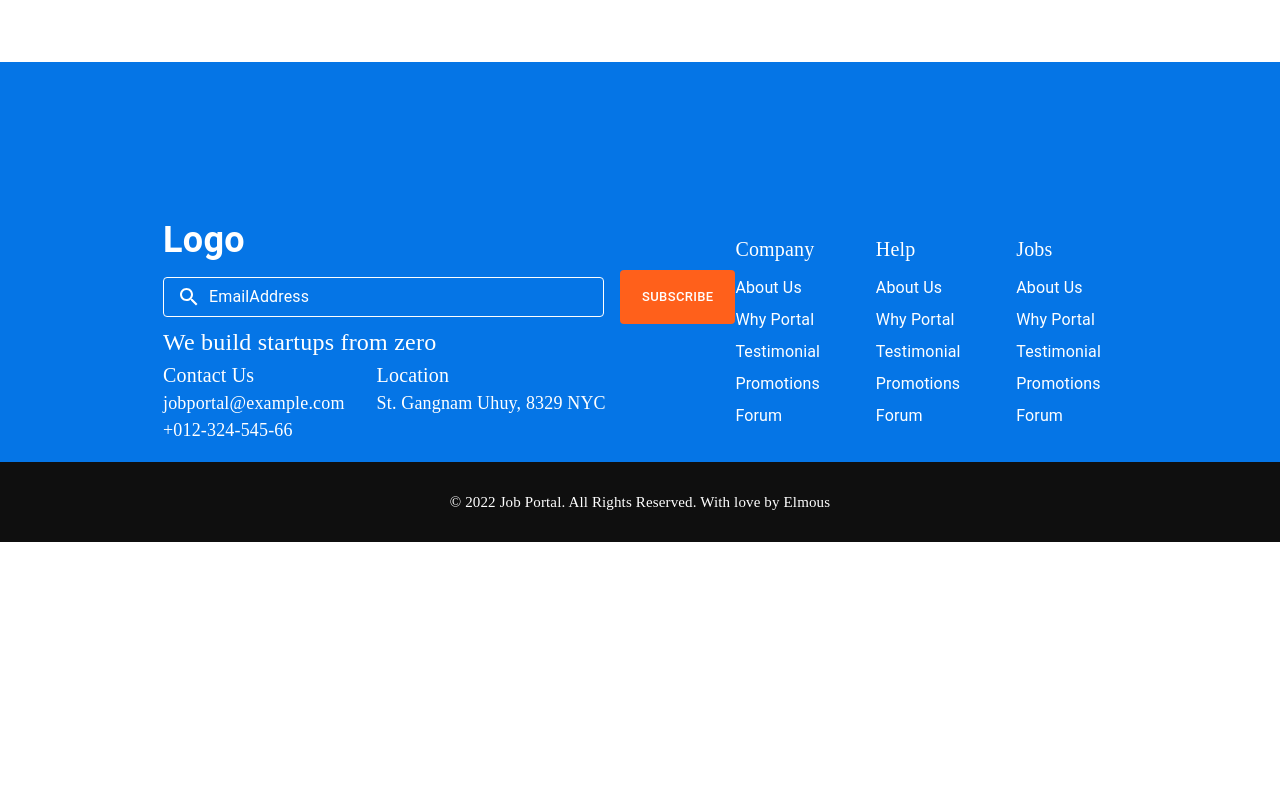
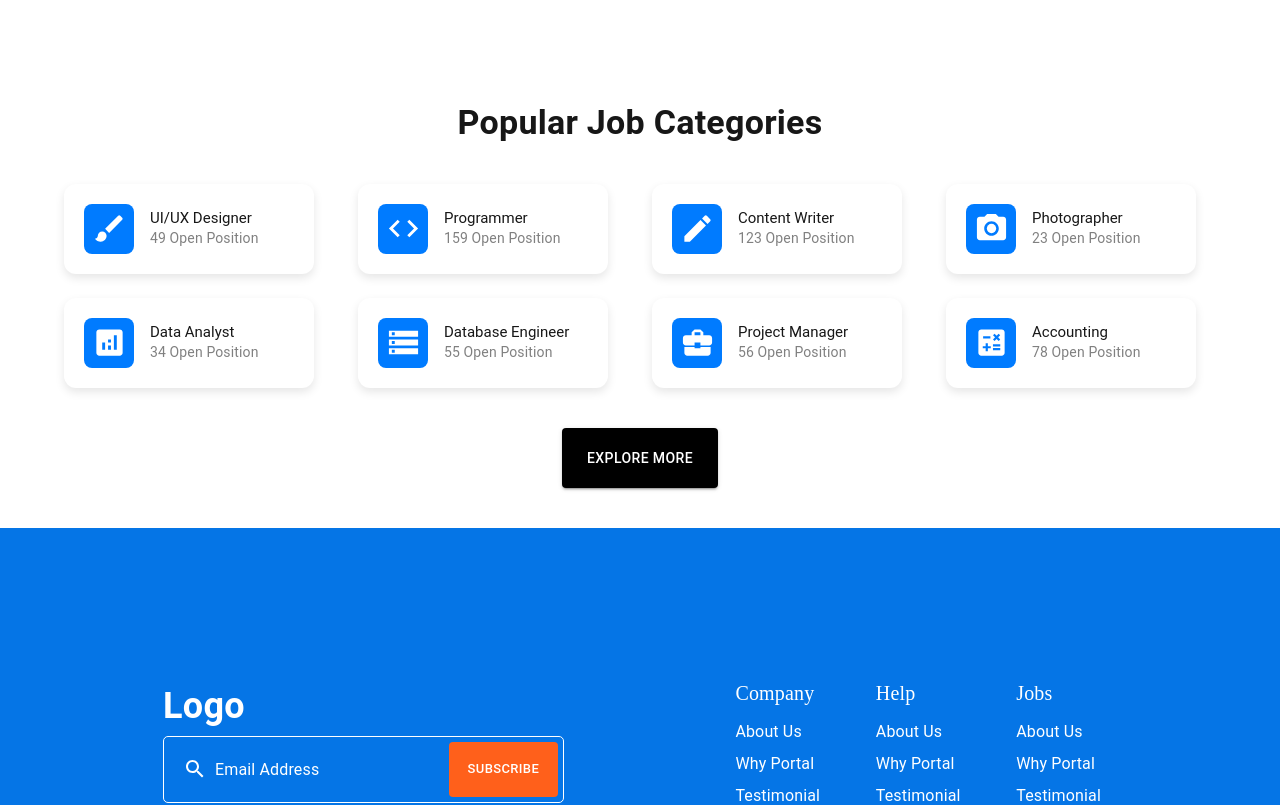
Before and after one commit to asifalidev77/Job-portal, a Next.js app: page / in a window 1280 px wide. Shown: the part 1146-1951 px from the top of the page. Before the commit the page ends 1688 px from the top, so only its background shows below. Built offline with nearby package versions, Linux system fonts and the light colour scheme.

Commit message:
JobCategories

```diff
--- a/src/app/components/Footer.tsx
+++ b/src/app/components/Footer.tsx
@@ -30,7 +30,7 @@ export default function Footer() {
           >
             Logo
           </Typography>
-          <Box sx={{ display: "flex", gap: 2, alignItems: "center" }}>
+          <Box sx={{ display: "flex", gap: 2, alignItems: "center", width: "70%" , border: "1px solid white", borderColor: "white", borderRadius: "5px",padding: "5px" }}>
             <TextField
               sx={{
                 input: {
@@ -39,18 +39,18 @@ export default function Footer() {
                 },
                 "& .MuiOutlinedInput-root": {
                   "& fieldset": {
-                    borderColor: "white", // Default border color
+                    borderColor: "#0575E6", // Default border color
                   },
                   "&:hover fieldset": {
-                    borderColor: "white", // Border color on hover
+                    borderColor: "#0575E6", // Border color on hover
                   },
                   "&.Mui-focused fieldset": {
-                    borderColor: "white", // Border color when focused
+                    borderColor: "#0575E6", // Border color when focused
                   },
                 },
               }}
               fullWidth
-              placeholder="EmailAddress"
+              placeholder="Email Address"
               variant="outlined"
               size="small"
               slotProps={{
@@ -147,7 +147,7 @@ export default function Footer() {
             display: "flex",
             flexDirection: "row",
             gap: 4,
-            alignItems: "center",
+
             width: "40%",
             justifyContent: "space-between",
           }}
@@ -165,23 +165,23 @@ export default function Footer() {
             >
               Company
             </Typography>
-            <List sx={
-                {
+            <List
+              sx={{
                 color: "white",
                 fontWeight: "normal",
                 fontSize: "18px",
                 fontFamily: "Plus Jakarta Sans",
-
-              }} >
-              <ListItem  sx={{ paddingLeft: 0, paddingY: 0, marginY: 0 }}>
-                <ListItemText primary="About Us"  />
+              }}
+            >
+              <ListItem sx={{ paddingLeft: 0, paddingY: 0, marginY: 0 }}>
+                <ListItemText primary="About Us" />
               </ListItem>
-              <ListItem sx={{ paddingLeft: 0, paddingY: 0, marginY: 0  }}>
+              <ListItem sx={{ paddingLeft: 0, paddingY: 0, marginY: 0 }}>
                 <ListItemText primary="Why Portal" />
               </ListItem>
               <ListItem sx={{ paddingLeft: 0, paddingY: 0, marginY: 0 }}>
                 <ListItemText primary="Testimonial" />
-              </ListItem >
+              </ListItem>
               <ListItem sx={{ paddingLeft: 0, paddingY: 0, marginY: 0 }}>
                 <ListItemText primary="Promotions" />
               </ListItem>
@@ -203,23 +203,23 @@ export default function Footer() {
             >
               Help
             </Typography>
-            <List sx={
-                {
+            <List
+              sx={{
                 color: "white",
                 fontWeight: "normal",
                 fontSize: "18px",
                 fontFamily: "Plus Jakarta Sans",
-
-              }} >
-              <ListItem  sx={{ paddingLeft: 0, paddingY: 0, marginY: 0 }}>
-                <ListItemText primary="About Us"  />
+              }}
+            >
+              <ListItem sx={{ paddingLeft: 0, paddingY: 0, marginY: 0 }}>
+                <ListItemText primary="About Us" />
               </ListItem>
-              <ListItem sx={{ paddingLeft: 0, paddingY: 0, marginY: 0  }}>
+              <ListItem sx={{ paddingLeft: 0, paddingY: 0, marginY: 0 }}>
                 <ListItemText primary="Why Portal" />
               </ListItem>
               <ListItem sx={{ paddingLeft: 0, paddingY: 0, marginY: 0 }}>
                 <ListItemText primary="Testimonial" />
-              </ListItem >
+              </ListItem>
               <ListItem sx={{ paddingLeft: 0, paddingY: 0, marginY: 0 }}>
                 <ListItemText primary="Promotions" />
               </ListItem>
@@ -241,23 +241,23 @@ export default function Footer() {
             >
               Jobs
             </Typography>
-            <List sx={
-                {
+            <List
+              sx={{
                 color: "white",
                 fontWeight: "normal",
                 fontSize: "18px",
                 fontFamily: "Plus Jakarta Sans",
-
-              }} >
-              <ListItem  sx={{ paddingLeft: 0, paddingY: 0, marginY: 0 }}>
-                <ListItemText primary="About Us"  />
+              }}
+            >
+              <ListItem sx={{ paddingLeft: 0, paddingY: 0, marginY: 0 }}>
+                <ListItemText primary="About Us" />
               </ListItem>
-              <ListItem sx={{ paddingLeft: 0, paddingY: 0, marginY: 0  }}>
+              <ListItem sx={{ paddingLeft: 0, paddingY: 0, marginY: 0 }}>
                 <ListItemText primary="Why Portal" />
               </ListItem>
               <ListItem sx={{ paddingLeft: 0, paddingY: 0, marginY: 0 }}>
                 <ListItemText primary="Testimonial" />
-              </ListItem >
+              </ListItem>
               <ListItem sx={{ paddingLeft: 0, paddingY: 0, marginY: 0 }}>
                 <ListItemText primary="Promotions" />
               </ListItem>
@@ -268,8 +268,26 @@ export default function Footer() {
           </Box>
         </Box>
       </Box>
-<Box  sx={{backgroundColor: "#0F0F0F", height: "10vh", display: "flex", justifyContent: "center", alignItems: "center", container: "xl", width: "100%"}}>
-  <Typography variant="body1" sx={{color: "white", fontWeight: "normal", fontSize: "15px", fontFamily: "Plus Jakarta Sans"}}>
+      <Box
+        sx={{
+          backgroundColor: "#0F0F0F",
+          height: "10vh",
+          display: "flex",
+          justifyContent: "center",
+          alignItems: "center",
+          container: "xl",
+          width: "100%",
+        }}
+      >
+        <Typography
+          variant="body1"
+          sx={{
+            color: "white",
+            fontWeight: "normal",
+            fontSize: "15px",
+            fontFamily: "Plus Jakarta Sans",
+          }}
+        >
           © 2022 Job Portal. All Rights Reserved. With love by Elmous
         </Typography>
       </Box>
--- a/src/app/components/HeroSection.tsx
+++ b/src/app/components/HeroSection.tsx
@@ -50,7 +50,6 @@ export default function HeroSection() {
                 variant="outlined"
                 size="small"
               >
-
               </TextField>
               <Button variant="contained" size="small" >
                 Search Job
--- a/src/app/components/JobCategories.tsx
+++ b/src/app/components/JobCategories.tsx
@@ -0,0 +1,54 @@
+import {
+    Button,
+    Box,
+    Typography,
+    Container,
+  } from "@mui/material";
+  import { ReactElement } from "react";
+  interface jobProps {
+    title: string;
+    positions: number;
+    icon: ReactElement; // Path to the icon
+  }
+  export default function JobCategories({title, positions, icon }: jobProps) {
+    return (
+      <>
+
+      <Box
+      sx={{
+        display: "flex",
+        alignItems: "center",
+        gap: 2,
+        backgroundColor: "white",
+        borderRadius: "12px",
+        padding: "20px",
+        boxShadow: "0 4px 10px rgba(0, 0, 0, 0.1)",
+        cursor: "pointer",
+        transition: "0.3s",
+        width: { xs: "100%", sm: "280px", md: "250px" }, // Responsive width
+        "&:hover": { boxShadow: "0 6px 15px rgba(0, 0, 0, 0.15)" },
+      }}
+      >
+        <Box
+          sx={{
+            backgroundColor: "#007BFF",
+            borderRadius: "8px",
+            padding: "10px",
+            display: "flex",
+            justifyContent: "center",
+            alignItems: "center",
+            width: "50px",
+            height: "50px",
+            color: "white",
+            }}
+        >
+        {icon}
+        </Box>
+      <Box>
+      <Typography variant="h5" sx={{fontSize: "15px" }}>{title}</Typography>
+      <Typography sx={{ fontSize: "14px", color: "gray" }}>{positions} Open Position</Typography>
+      </Box>
+      </Box>
+      </>
+      );
+      }
--- a/src/app/page.tsx
+++ b/src/app/page.tsx
@@ -1,11 +1,61 @@
 import Navbar from './components/Navbar';
 import HeroSection from './components/HeroSection';
 import Footer from './components/Footer';
+import JobCategories from './components/JobCategories';
+import { Grid, Container , Box, Typography, Button
+} from "@mui/material";
+import {
+  Brush,
+  Code,
+  Edit,
+  CameraAlt,
+  Analytics,
+  Storage,
+  BusinessCenter,
+  Calculate,
+} from "@mui/icons-material";
+const jobList = [
+  { title: "UI/UX Designer", positions: 49, icon: <Brush fontSize="large" /> },
+  { title: "Programmer", positions: 159, icon: <Code fontSize="large" /> },
+  { title: "Content Writer", positions: 123, icon: <Edit fontSize="large" /> },
+  { title: "Photographer", positions: 23, icon: <CameraAlt fontSize="large" /> },
+  { title: "Data Analyst", positions: 34, icon: <Analytics fontSize="large" /> },
+  { title: "Database Engineer", positions: 55, icon: <Storage fontSize="large" /> },
+  { title: "Project Manager", positions: 56, icon: <BusinessCenter fontSize="large" /> },
+  { title: "Accounting", positions: 78, icon: <Calculate fontSize="large" /> },
+];
 export default function Home() {
   return (
     <>
     <Navbar />
     <HeroSection />
+    <Container sx={{ mt: 4 }}>
+    <Box>
+            <Typography variant="h4" sx={{ fontWeight: "bold", textAlign: "center", mt: 5, mb: 5 }}>
+            Popular Job Categories
+                </Typography>
+
+          </Box>
+      <Grid container spacing={3} justifyContent="center">
+        {jobList.map((job, index) => (
+          <Grid item xs={12} sm={6} md={3} key={index}>
+            <JobCategories title={job.title} positions={job.positions} icon={job.icon} />
+          </Grid>
+        ))}
+      </Grid>
+      <Box sx={{ display: "flex", justifyContent: "center", my: 5 }}>
+      <Button
+        variant="contained"
+        sx={
+          {
+            backgroundColor: "#000000",
+            py : '18px',
+            px : '25px',
+        }}>
+          Explore More
+        </Button>
+        </Box>
+    </Container>
     <Footer/>
     </>
   );
```
Also changed, not shown: src/app/components/JoinOurTeam.tsx (added). Lines whose indentation alone changed are shown as unchanged.
